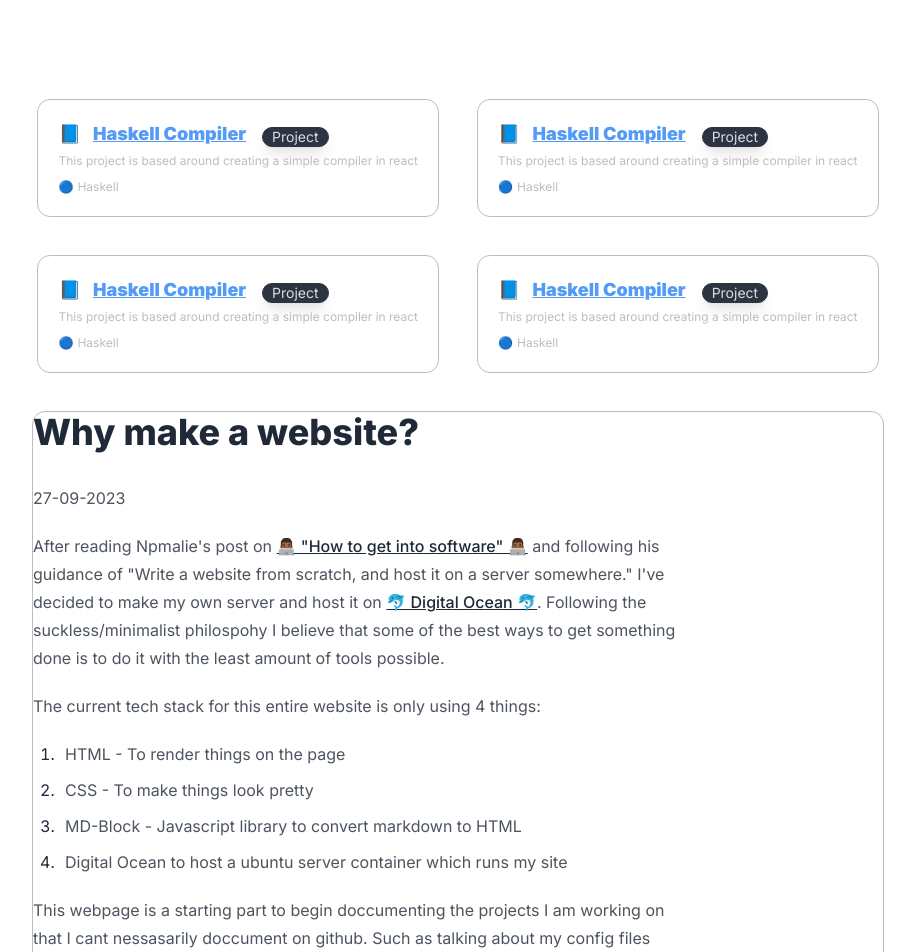
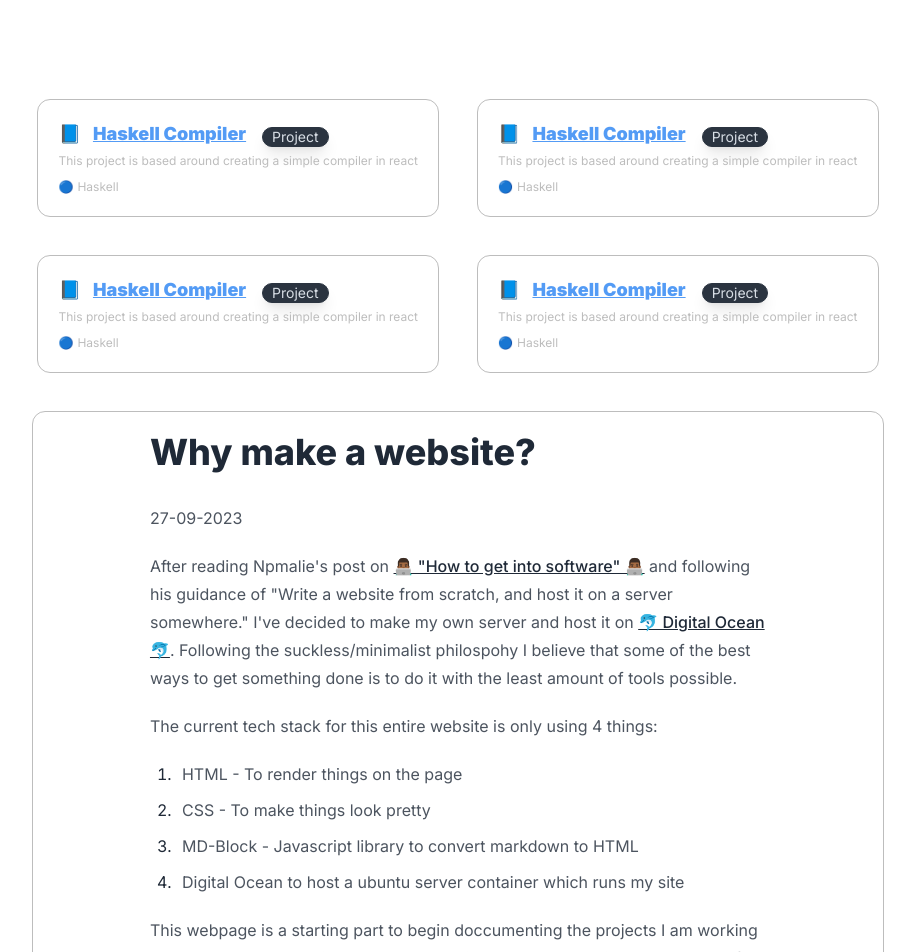
Before and after one commit to christophergyman/chrisgyman.dev, a Next.js app in the folder chrisgyman-dev/: page / in a window 1280 px wide. Shown: the top 952 px of the page, without its empty margins (182-1097 px from the left). Built offline with nearby package versions, Linux system fonts and the light colour scheme.

Commit message:
Finialised css but taking a redsign, working on figma to redesign each post into a card daisyui...

```diff
--- a/chrisgyman-dev/src/app/components/post-bubble.tsx
+++ b/chrisgyman-dev/src/app/components/post-bubble.tsx
@@ -9,8 +9,8 @@ export async function PostBubble({ filepath }: PostBubbleComponentProps) {
   const file = await fs.readFile(process.cwd() + source , 'utf8');
 
   return (
-    <div className=" outline outline-1 outline-[#bdbdbd] rounded-xl lg:m-5 md:m-3 mt-5 mx-2">
-      <div className="prose">
+    <div className="flex flex-col items-center outline outline-1 outline-[#bdbdbd] rounded-xl lg:m-5 md:m-3 mt-5 mx-2">
+      <div className="prose p-5">
         <Markdown>{file}</Markdown>
       </div>
     </div>
```
Also changed, not shown: chrisgyman-dev/src/app/components/post-grid.tsx (+0 -9 lines).
